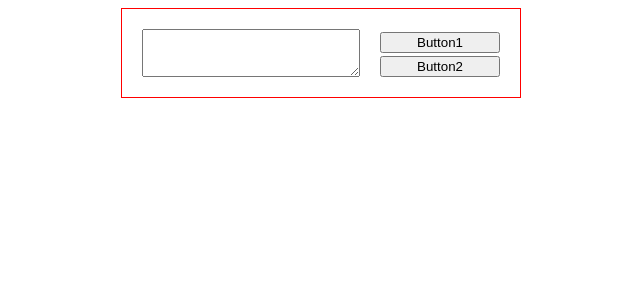
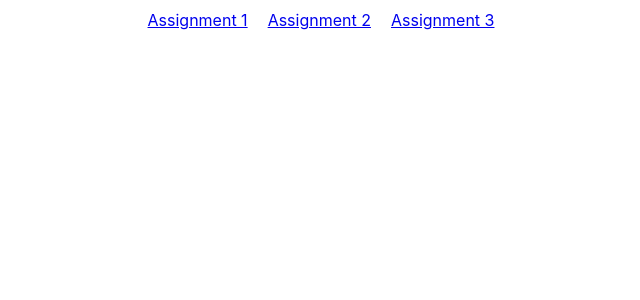
Before and after one commit to minhuatsai/assignment, a React (Vite) app: page / in a window 1280 px wide. Shown: the top 300 px of the page, without its empty margins (319-959 px from the left). Built offline with nearby package versions, Linux system fonts and the light colour scheme.

Commit message:
refactor: 重新調整任務1的作業以路由的方式呈現

```diff
--- a/src/App.jsx
+++ b/src/App.jsx
@@ -1,74 +1,9 @@
-import { useEffect, useRef, useState } from "react";
-import "./App.scss";
+import { RouterProvider, createBrowserRouter } from "react-router-dom";
+import { routes } from "./Router";
 
 function App() {
-  const initMaxFrameWidth = 400;
-  const [frameMaxWidth, setFrameMaxWidh] = useState(initMaxFrameWidth);
-  const [textareaState, setTextareaState] = useState({
-    disabled: false,
-    height: "auto",
-  });
-  const textField = useRef();
-
-  function handleTextareaDisabled() {
-    setTextareaState((state) => {
-      return {
-        ...state,
-        disabled: !state.disabled,
-      };
-    });
-  }
-  function handleFrameWidth() {
-    setFrameMaxWidh((state) => {
-      return state === initMaxFrameWidth ? 800 : initMaxFrameWidth;
-    });
-  }
-  function handleTextFieldResize() {
-    const currentScrollHeight = textField.current.scrollHeight;
-    if (currentScrollHeight !== textField.current.clientHeight) {
-      setTextareaState((state) => {
-        return {
-          ...state,
-          height: `${currentScrollHeight}px`,
-        };
-      });
-    }
-  }
-
-  useEffect(() => {
-    window.addEventListener("resize", handleTextFieldResize);
-
-    return () => {
-      window.removeEventListener("resize", handleTextFieldResize);
-    };
-  }, []);
-
-  //處理當視窗resize後按下button2，textarea高度會有scroll卷軸的問題
-  useEffect(() => {
-    handleTextFieldResize();
-  }, [frameMaxWidth]);
-
-  return (
-    <>
-      <div className="frame" style={{ maxWidth: `${frameMaxWidth}px` }}>
-        <textarea
-          className="text-field"
-          disabled={textareaState.disabled}
-          ref={textField}
-          onChange={handleTextFieldResize}
-          style={{ height: textareaState.height }}
-        ></textarea>
-        <ul className="button-list">
-          <li>
-            <button onClick={handleTextareaDisabled}>Button1</button>
-          </li>
-          <li>
-            <button onClick={handleFrameWidth}>Button2</button>
-          </li>
-        </ul>
-      </div>
-    </>
-  );
+  const router = createBrowserRouter(routes);
+  return <RouterProvider router={router}></RouterProvider>;
 }
 
 export default App;
--- a/src/App.scss
+++ /dev/null
@@ -1,28 +0,0 @@
-.frame {
-  border: 1px solid red;
-  margin: 0 auto;
-  padding: 20px;
-  display: flex;
-  width: 100%;
-  box-sizing: border-box;
-}
-textarea {
-  &.text-field {
-    width: 100%;
-  }
-  &[disabled] {
-    resize: none;
-    border: 0;
-    color: black;
-  }
-}
-.button-list {
-  align-self: flex-start;
-  margin: 0;
-  padding: 0 0 0 20px;
-
-  button {
-    width: 120px;
-    text-align: center;
-  }
-}
--- /dev/null
+++ b/src/Router.jsx
@@ -0,0 +1,32 @@
+// import Assignment1 from "./pages/Assignment1";
+import Home from "./pages/Home";
+
+const pagesName = {
+  home: "/",
+  assignment1: "assignment1",
+  assignment2: "assignment2",
+  assignment3: "assignment3",
+};
+
+const getLazyComponent = (importUrl) => {
+  return async () => {
+    const Component = await import(/* @vite-ignore */ importUrl);
+    return {
+      Component: Component.default,
+    };
+  };
+};
+const routes = [
+  {
+    path: pagesName.home,
+    element: <Home />,
+    children: [
+      {
+        path: pagesName.assignment1,
+        lazy: getLazyComponent("./pages/Assignment1"),
+      },
+    ],
+  },
+];
+
+export { pagesName, routes };
--- /dev/null
+++ b/src/pages/Assignment1/index.jsx
@@ -0,0 +1,74 @@
+import { useEffect, useRef, useState } from "react";
+import "./index.scss";
+
+function Assignment1() {
+  const initMaxFrameWidth = 400;
+  const [frameMaxWidth, setFrameMaxWidh] = useState(initMaxFrameWidth);
+  const [textareaState, setTextareaState] = useState({
+    disabled: false,
+    height: "auto",
+  });
+  const textField = useRef();
+
+  function handleTextareaDisabled() {
+    setTextareaState((state) => {
+      return {
+        ...state,
+        disabled: !state.disabled,
+      };
+    });
+  }
+  function handleFrameWidth() {
+    setFrameMaxWidh((state) => {
+      return state === initMaxFrameWidth ? 800 : initMaxFrameWidth;
+    });
+  }
+  function handleTextFieldResize() {
+    const currentScrollHeight = textField.current.scrollHeight;
+    if (currentScrollHeight !== textField.current.clientHeight) {
+      setTextareaState((state) => {
+        return {
+          ...state,
+          height: `${currentScrollHeight}px`,
+        };
+      });
+    }
+  }
+
+  useEffect(() => {
+    window.addEventListener("resize", handleTextFieldResize);
+
+    return () => {
+      window.removeEventListener("resize", handleTextFieldResize);
+    };
+  }, []);
+
+  //處理當視窗resize後按下button2，textarea高度會有scroll卷軸的問題
+  useEffect(() => {
+    handleTextFieldResize();
+  }, [frameMaxWidth]);
+
+  return (
+    <>
+      <div className="frame" style={{ maxWidth: `${frameMaxWidth}px` }}>
+        <textarea
+          className="text-field"
+          disabled={textareaState.disabled}
+          ref={textField}
+          onChange={handleTextFieldResize}
+          style={{ height: textareaState.height }}
+        ></textarea>
+        <ul className="button-list">
+          <li>
+            <button onClick={handleTextareaDisabled}>Button1</button>
+          </li>
+          <li>
+            <button onClick={handleFrameWidth}>Button2</button>
+          </li>
+        </ul>
+      </div>
+    </>
+  );
+}
+
+export default Assignment1;
--- /dev/null
+++ b/src/pages/Assignment1/index.scss
@@ -0,0 +1,28 @@
+.frame {
+  border: 1px solid red;
+  margin: 0 auto;
+  padding: 20px;
+  display: flex;
+  width: 100%;
+  box-sizing: border-box;
+}
+textarea {
+  &.text-field {
+    width: 100%;
+  }
+  &[disabled] {
+    resize: none;
+    border: 0;
+    color: black;
+  }
+}
+.button-list {
+  align-self: flex-start;
+  margin: 0;
+  padding: 0 0 0 20px;
+
+  button {
+    width: 120px;
+    text-align: center;
+  }
+}
--- /dev/null
+++ b/src/pages/Home/index.jsx
@@ -0,0 +1,20 @@
+import { Link, Outlet } from "react-router-dom";
+import { pagesName } from "../../Router";
+import "./index.scss";
+
+function Home() {
+  return (
+    <>
+      <nav className="assignment-nav">
+        <Link to={pagesName.assignment1}>Assignment 1</Link>
+        <Link to={pagesName.assignment2}>Assignment 2</Link>
+        <Link to={pagesName.assignment3}>Assignment 3</Link>
+      </nav>
+      <div className="assignment-container">
+        <Outlet />
+      </div>
+    </>
+  );
+}
+
+export default Home;
--- /dev/null
+++ b/src/pages/Home/index.scss
@@ -0,0 +1,10 @@
+.assignment-nav {
+  text-align: center;
+
+  > a {
+    margin: 0 10px;
+  }
+}
+.assignment-container {
+  margin: 20px 0;
+}
```
